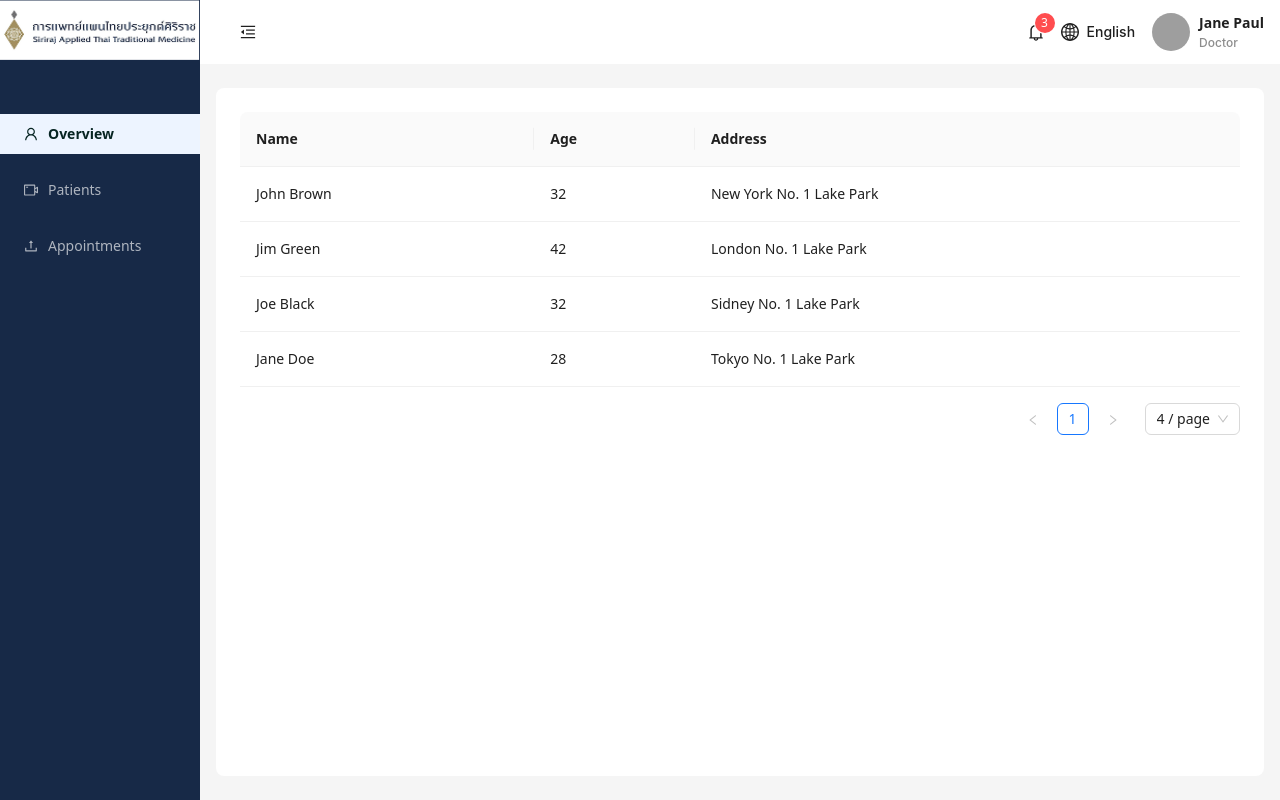
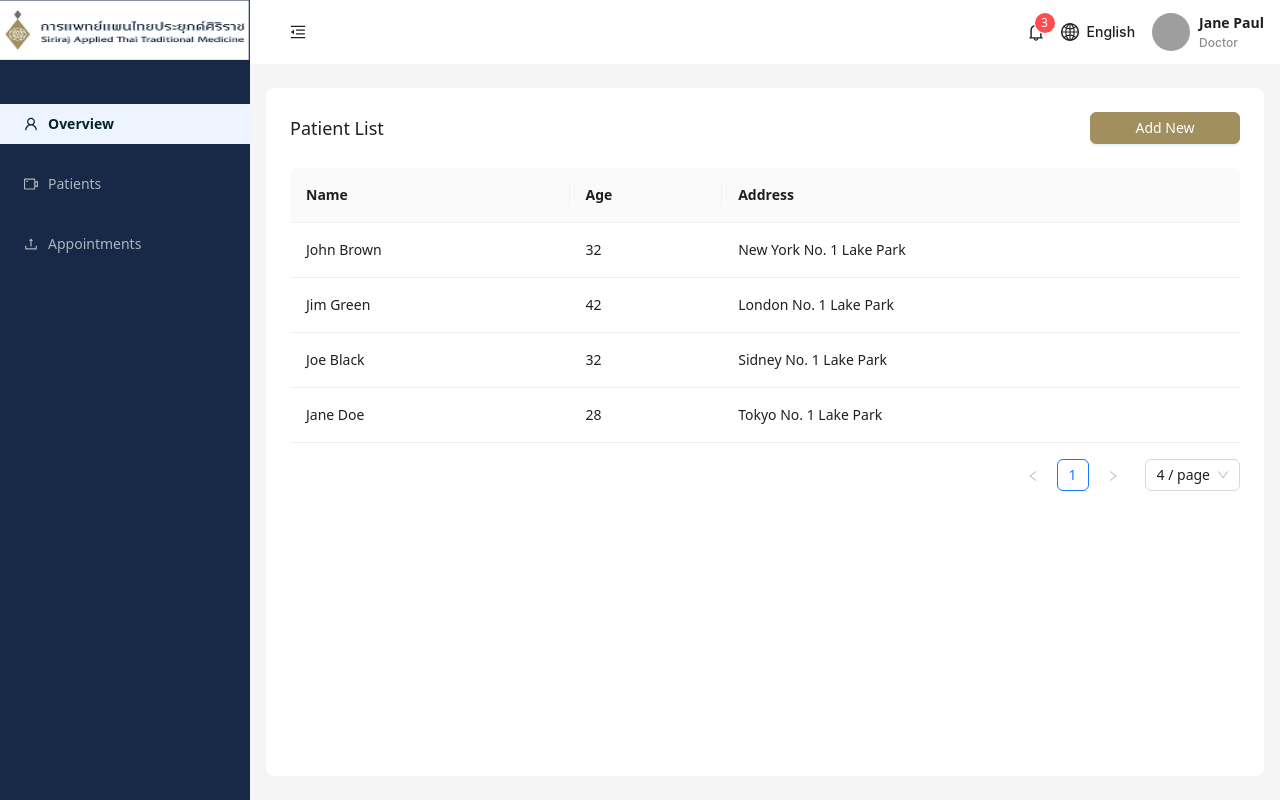
Before and after one commit to venkatJLK/Siriraj, a React (Vite) app: page /login in a window 1280 px wide. Built offline with nearby package versions, Linux system fonts and the light colour scheme; grey boxes are pictures that could not be loaded.

Commit message:
image changes

```diff
--- a/src/components/common/commonTable/AntTable.tsx
+++ b/src/components/common/commonTable/AntTable.tsx
@@ -1,73 +1,87 @@
 import React from "react";
-import { Table } from "antd";
-import type { ColumnsType, TablePaginationConfig } from "antd/es/table";
+import { Table, Button, Row, Col } from "antd";
+import type { TablePaginationConfig, ColumnsType } from "antd/es/table";
 
-interface DataType {
-  key: string;
-  name: string;
-  age: number;
-  address: string;
+interface AntTableProps<T> {
+  columns: ColumnsType<T>;
+  data: T[];
+  tableHeading: string;
+  buttonAction?: () => void;
 }
 
-const AntTable: React.FC = () => {
-  const columns: ColumnsType<DataType> = [
-    {
-      title: "Name",
-      dataIndex: "name",
-      key: "name",
-    },
-    {
-      title: "Age",
-      dataIndex: "age",
-      key: "age",
-    },
-    {
-      title: "Address",
-      dataIndex: "address",
-      key: "address",
-    },
-  ];
-
-  const data: DataType[] = [
-    {
-      key: "1",
-      name: "John Brown",
-      age: 32,
-      address: "New York No. 1 Lake Park",
-    },
-    {
-      key: "2",
-      name: "Jim Green",
-      age: 42,
-      address: "London No. 1 Lake Park",
-    },
-    {
-      key: "3",
-      name: "Joe Black",
-      age: 32,
-      address: "Sidney No. 1 Lake Park",
-    },
-    {
-      key: "4",
-      name: "Jane Doe",
-      age: 28,
-      address: "Tokyo No. 1 Lake Park",
-    },
-  ];
-
+const AntTable = <T extends object>({
+  columns,
+  data,
+  tableHeading,
+  buttonAction,
+}: AntTableProps<T>) => {
   const paginationConfig: TablePaginationConfig = {
     pageSize: 4,
     showSizeChanger: true,
-    // pageSizeOptions: ["2", "4", "6"],
   };
 
   return (
+    <div>
+      <Row
+        gutter={[0, 16]}
+        align="middle"
+        justify="space-between"
+        style={{
+          flexWrap: "wrap",
+        }}
+      >
+        <Col
+          xs={24}
+          sm={12}
+          style={{
+            textAlign: "left",
+            marginBottom: 8,
+          }}
+        >
+          <h2
+            style={{
+              margin: 0,
+              fontSize: "18px",
+            }}
+          >
+            {tableHeading}
+          </h2>
+        </Col>
+        <Col
+          xs={24}
+          sm={12}
+          style={{
+            textAlign: "right",
+            marginBottom: 8,
+          }}
+        >
+          <Button
+            type="primary"
+            style={{
+              width: "100%",
+              maxWidth: 150,
+              backgroundColor: "#A28F60",
+              color: "#fff",
+              borderColor: "#A28F60",
+            }}
+            onClick={buttonAction}
+          >
+            Add New
+          </Button>
+        </Col>
+      </Row>
+
       <Table
         columns={columns}
         dataSource={data}
         pagination={paginationConfig}
         scroll={{ x: "max-content" }}
+        style={{
+          marginTop: 16,
+          borderRadius: 8,
+        }}
       />
+    </div>
   );
 };
 
--- /dev/null
+++ b/src/components/common/image/Images.ts
@@ -0,0 +1,4 @@
+export default {
+  // eslint-disable-next-line @typescript-eslint/no-require-imports
+  logo_img: require("../../../assets/cms-logo.png"),
+};
--- a/src/components/patient/PatientContainer.tsx
+++ b/src/components/patient/PatientContainer.tsx
@@ -1,11 +1,48 @@
 import React from "react";
 import { useTranslation } from "react-i18next";
+import AntTable from "../common/commonTable/AntTable";
+import { ColumnsType } from "antd/es/table";
 
 const PatientContainer = () => {
   const { t } = useTranslation();
+
+  interface DataType {
+    key: string;
+    name: string;
+    age: number;
+    address: string;
+  }
+
+  const tableColumns: ColumnsType<DataType> = [
+    { title: t("Name"), dataIndex: "name", key: "name" },
+    { title: t("Age"), dataIndex: "age", key: "age" },
+    { title: t("Address"), dataIndex: "address", key: "address" },
+  ];
+
+  const tableData: DataType[] = [
+    {
+      key: "1",
+      name: "John Brown",
+      age: 32,
+      address: "New York No. 1 Lake Park",
+    },
+    { key: "2", name: "Jim Green", age: 42, address: "London No. 1 Lake Park" },
+    { key: "3", name: "Joe Black", age: 32, address: "Sidney No. 1 Lake Park" },
+    { key: "4", name: "Jane Doe", age: 28, address: "Tokyo No. 1 Lake Park" },
+  ];
+
+  const handleAddNew = () => {
+    console.log("Add New button clicked!");
+  };
+
   return (
     <React.Fragment>
-      <h2>{t("common.deleteConfirmation")}</h2>
+      <AntTable
+        columns={tableColumns}
+        data={tableData}
+        tableHeading={t("patient.patientList")}
+        buttonAction={handleAddNew}
+      />
     </React.Fragment>
   );
 };
--- a/src/components/patientLayout/PatientLayout.tsx
+++ b/src/components/patientLayout/PatientLayout.tsx
@@ -16,38 +16,46 @@ import {
   Layout,
   Menu,
   Typography,
+  Drawer,
   theme,
 } from "antd";
 import { useTranslation } from "react-i18next";
-// import PatientContainer from "../patient/PatientContainer";
-import AntTable from "../common/commonTable/AntTable";
-// import styles from "./PatientLayout.module.css";
+import PatientContainer from "../patient/PatientContainer";
 
 const { Header, Sider, Content } = Layout;
 
 const PatientLayout: React.FC = () => {
-  const [collapsed, setCollapsed] = useState(window.innerWidth <= 768);
+  const [collapsed, setCollapsed] = useState(false);
+  const [drawerVisible, setDrawerVisible] = useState(false);
+  const [isMobile, setIsMobile] = useState(window.innerWidth <= 768);
   const { t, i18n } = useTranslation();
 
   const changeLanguage = (lng: string) => {
     i18n.changeLanguage(lng);
   };
+
   const {
     token: { colorBgContainer, borderRadiusLG },
   } = theme.useToken();
 
   useEffect(() => {
     const handleResize = () => {
-      if (window.innerWidth <= 768) {
-        setCollapsed(true);
-      } else {
-        setCollapsed(false);
-      }
+      setIsMobile(window.innerWidth <= 768);
     };
-    handleResize();
+
     window.addEventListener("resize", handleResize);
     return () => window.removeEventListener("resize", handleResize);
   }, []);
+
+  const languageMenu = (
+    <Menu
+      onClick={(e) => changeLanguage(e.key)}
+      items={[
+        { key: "en", label: "English" },
+        { key: "th", label: "ไทย" },
+      ]}
+    />
+  );
 
   const userMenu = (
     <Menu
@@ -62,24 +70,9 @@ const PatientLayout: React.FC = () => {
       ]}
     />
   );
-  const languageMenu = (
-    <Menu
-      onClick={(e) => changeLanguage(e.key)}
-      items={[
-        { key: "en", label: "English" },
-        { key: "th", label: "ไทย" },
-      ]}
-    />
-  );
 
-  return (
-    <Layout style={{ height: "100vh" }}>
-      <Sider
-        trigger={null}
-        collapsible
-        collapsed={collapsed}
-        style={{ height: "100vh", backgroundColor: "#172947" }}
-      >
+  const sidebarContent = (
+    <div style={{ height: "100vh", backgroundColor: "#172947" }}>
       <div className="demo-logo-vertical" />
       <img
         src={
@@ -90,15 +83,17 @@ const PatientLayout: React.FC = () => {
         alt="Logo"
         width={"100%"}
         height={60}
+        style={{ marginBottom: 20 }}
       />
       <Menu
         theme="dark"
         mode="inline"
         defaultSelectedKeys={["1"]}
         style={{
-            marginTop: 50,
+          marginTop: 20,
           backgroundColor: "#172947",
           color: "#fff",
+          width: "100%",
         }}
         items={[
           {
@@ -120,7 +115,44 @@ const PatientLayout: React.FC = () => {
           },
         ]}
       />
+    </div>
+  );
+
+  return (
+    <Layout style={{ height: "100vh" }}>
+      {!isMobile && (
+        <Sider
+          trigger={null}
+          collapsible
+          collapsed={collapsed}
+          width={250}
+          style={{
+            height: "100vh",
+            backgroundColor: "#172947",
+            overflow: "hidden",
+          }}
+        >
+          {sidebarContent}
         </Sider>
+      )}
+
+      {isMobile && (
+        <Drawer
+          title=""
+          placement="left"
+          closable={false}
+          onClose={() => setDrawerVisible(false)}
+          open={drawerVisible}
+          width={250}
+          bodyStyle={{
+            padding: 0,
+            backgroundColor: "#172947",
+          }}
+        >
+          {sidebarContent}
+        </Drawer>
+      )}
+
       <Layout style={{ flex: 1 }}>
         <Header
           style={{
@@ -134,7 +166,9 @@ const PatientLayout: React.FC = () => {
           <Button
             type="text"
             icon={collapsed ? <MenuUnfoldOutlined /> : <MenuFoldOutlined />}
-            onClick={() => setCollapsed(!collapsed)}
+            onClick={() =>
+              isMobile ? setDrawerVisible(true) : setCollapsed(!collapsed)
+            }
             style={{
               fontSize: "16px",
               width: 64,
@@ -197,6 +231,7 @@ const PatientLayout: React.FC = () => {
             </Dropdown>
           </div>
         </Header>
+
         <Content
           style={{
             margin: "24px 16px",
@@ -206,7 +241,7 @@ const PatientLayout: React.FC = () => {
             borderRadius: borderRadiusLG,
           }}
         >
-          <AntTable />
+          <PatientContainer />
         </Content>
       </Layout>
     </Layout>
--- a/src/router/AppRouter.tsx
+++ b/src/router/AppRouter.tsx
@@ -1,6 +1,5 @@
 import React from "react";
 import { BrowserRouter as Router, Routes, Route } from "react-router";
-import LoginPage from "../pages/LoginPage";
 import ResetPasswordPage from "../pages/ResetPasswordPage";
 import SignupPage from "../pages/SignupPage";
 import PatientLayout from "../components/patientLayout/PatientLayout";
--- a/src/translations/en/common.json
+++ b/src/translations/en/common.json
@@ -24,5 +24,8 @@
     "deleteConfirmation": "Are you sure you want to delete this record?",
     "yes": "Yes",
     "no": "No"
+  },
+  "patient": {
+    "patientList": "Patient List"
   }
 }
```
Also changed, not shown: src/utils/types.ts (added, +11 -0 lines). Lines whose indentation alone changed are shown as unchanged.
